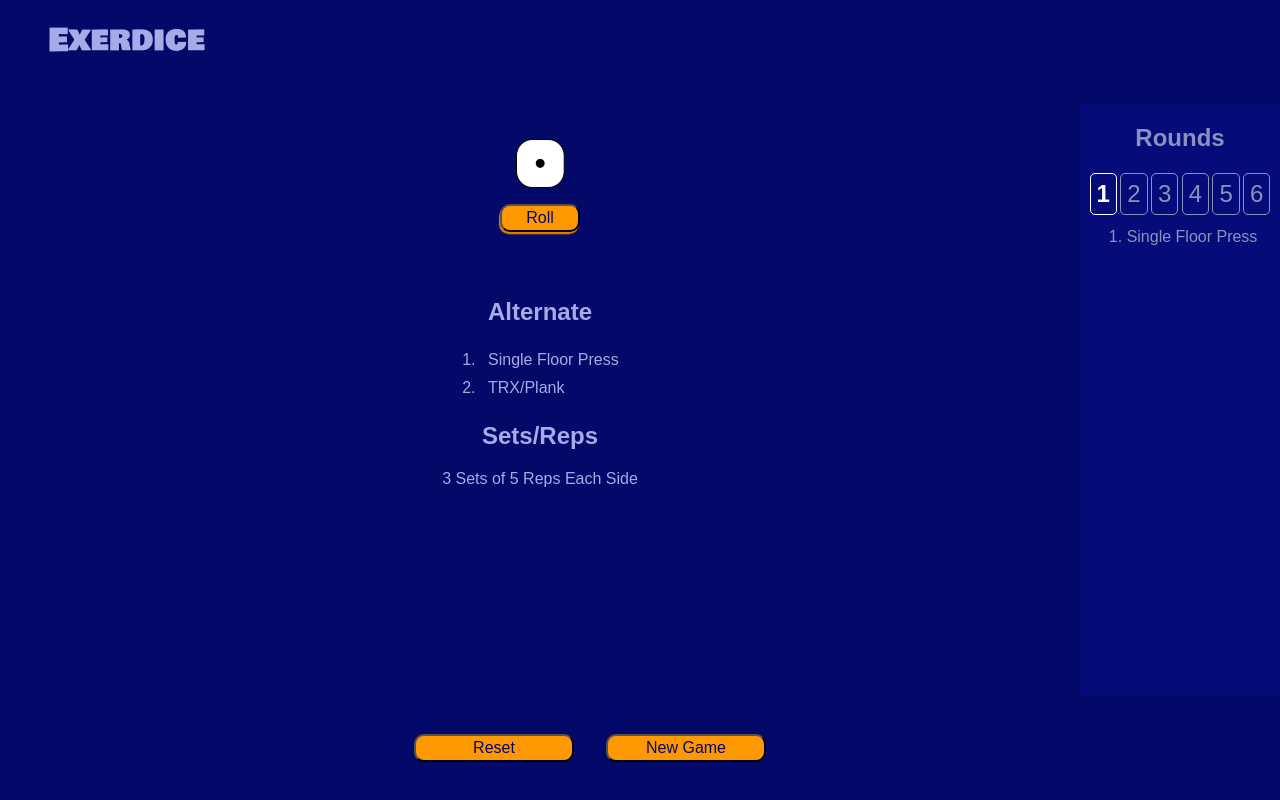
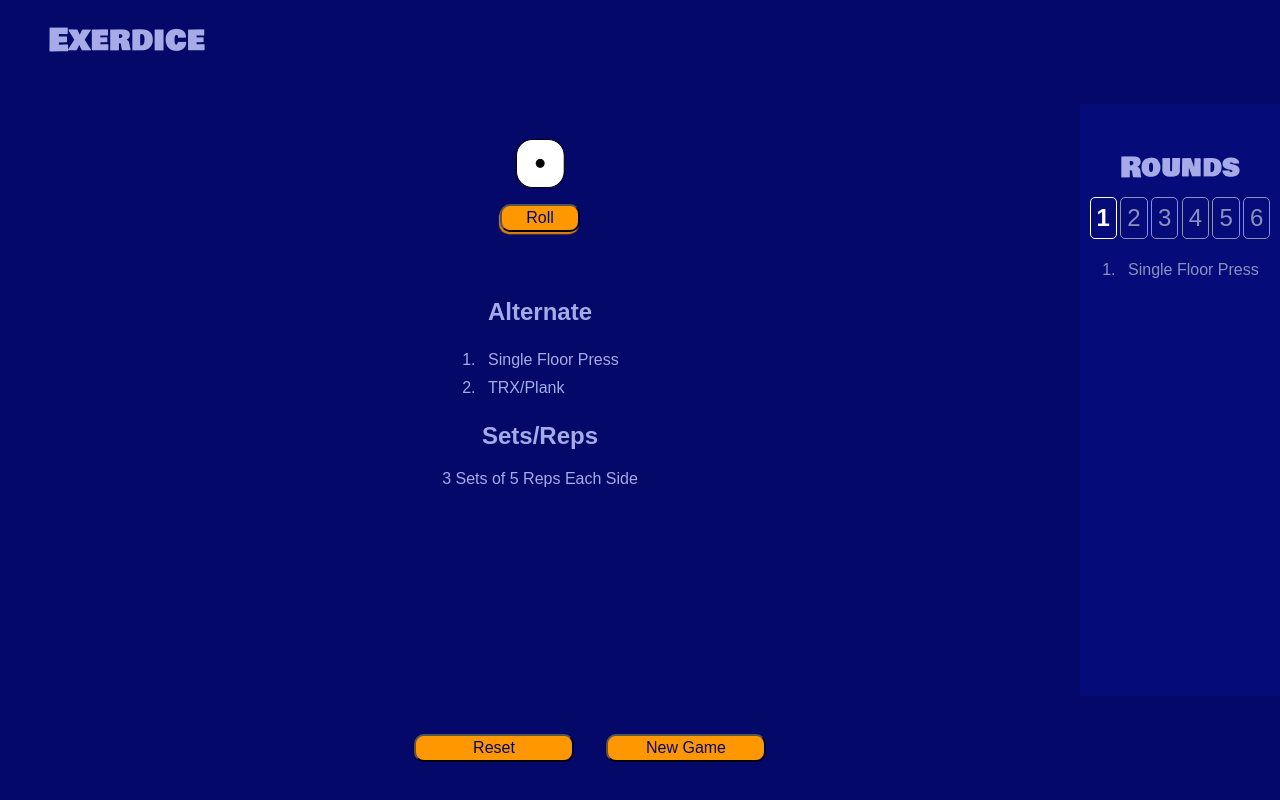
Before and after one commit to rtviner/exerdice-ng, an Angular app: page /game in a window 1280 px wide. Both pictures are taken after a click on the button "Roll". Shown: the top 800 px of the page. Built offline with nearby package versions, Linux system fonts and the light colour scheme; a web font is replaced by a local one.

Commit message:
add classes and style rounds info

```diff
--- a/src/app/rounds/rounds.component.css
+++ b/src/app/rounds/rounds.component.css
@@ -1,28 +1,24 @@
-/* h2#title-col-2 {
-	margin: .75em auto 0 auto;
+h2.title.col-2 {
+	margin: 1.5em auto 0 auto;
 	font: 1.75em 'Bowlby One SC', arial;
 	min-height: 49px;
-	color: #a199cc;
-} */
-
+	color: #a6aae6;
+}
 
 div.rounds-info {
   grid-column-start: 2;
   color: #8a91bf;
   background-color: #050c79;
   min-width: 174px;
-  display: flex;
-  flex-direction: column;
-  justify-content: center;
 }
 
 ul.round-num-boxes {
-  display: inline-flex;
   list-style-type: none;
   margin: 0 auto;
   padding: 0;
 }
 li.round-num {
+  display: inline-block;
   border: 1.5px solid #8a91bf;
   border-radius: 5px;
   padding: .25em;
@@ -39,12 +35,11 @@ li.current-round {
   margin: .07em;
 }
 
-ul.rounds {
-list-style-type: decimal;
-margin: 0 auto;
-padding-top: .5em;
-line-height: 1.45em;
-text-align: left;
-padding-left: 1.5em;
-font-size: 1em;
+ol.rounds {
+  text-align: left;
 }
+
+li.round-info {
+  padding-left: .5em;
+  line-height: 1.75;
+}
--- a/src/app/rounds/rounds.component.html
+++ b/src/app/rounds/rounds.component.html
@@ -1,6 +1,6 @@
 
 <div class="rounds-info">
-  <h2>Rounds</h2>
+  <h2 class="title col-2">Rounds</h2>
 
   <ul class="round-num-boxes">
     <li
@@ -12,13 +12,14 @@
     </li>
   </ul>
 
-  <ul class="rounds" *ngIf="roundService.rounds.length">
+  <ol class="rounds" *ngIf="roundService.rounds.length">
     <li
+      class="round-info"
       *ngFor="let round of roundService.rounds"
       (click)="onSelect(round)"
     >
       {{round}}
     </li>
-  </ul>
+  </ol>
 
 </div>
```
